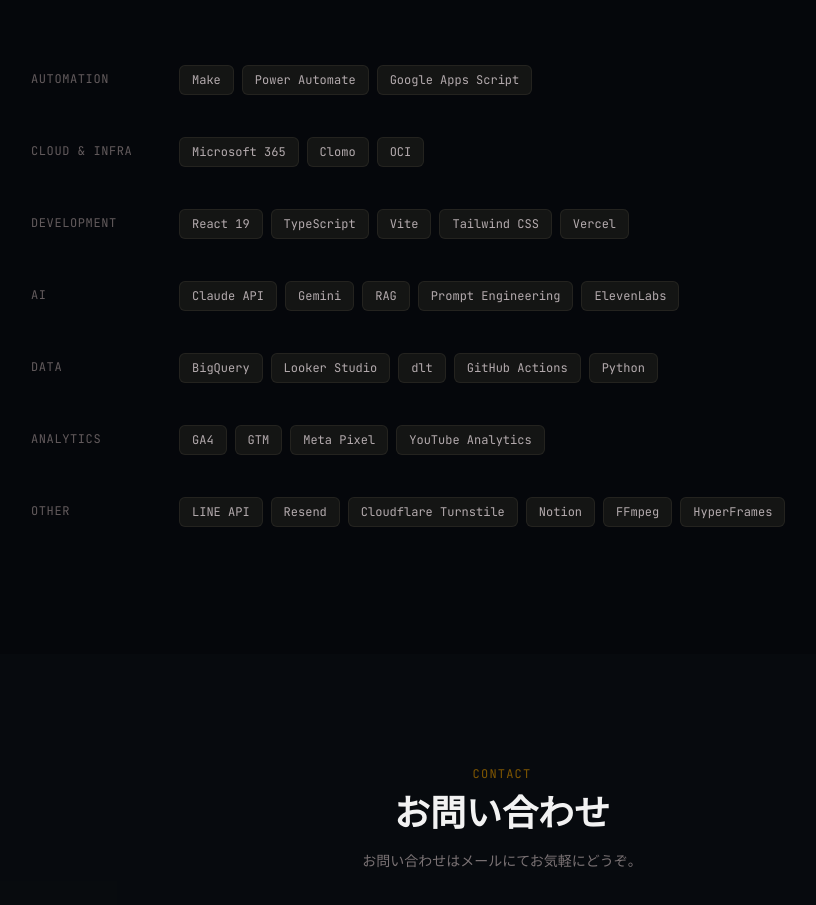
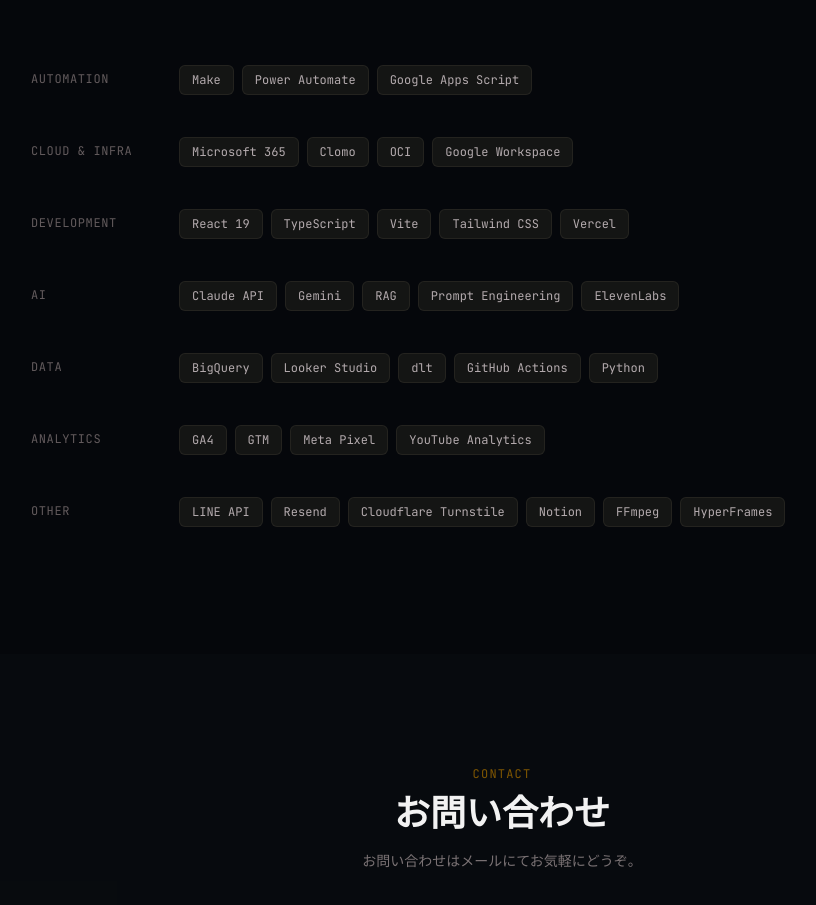
Before and after one commit to Bon-eng/portfolio, a React (Vite) app: page / in a window 1280 px wide. Shown: the part 4200-5105 px from the top of the page, without its empty margins (138-954 px from the left). Built offline with nearby package versions, Linux system fonts and the light colour scheme; a web font is replaced by a local one.

Commit message:
TechStack: Cloud & InfraにGoogle Workspaceを追加

```diff
--- a/src/pages/home/components/TechStack.tsx
+++ b/src/pages/home/components/TechStack.tsx
@@ -7,7 +7,7 @@
   },
   {
     name: 'Cloud & Infra',
-    items: ['Microsoft 365', 'Clomo', 'OCI'],
+    items: ['Microsoft 365', 'Clomo', 'OCI', 'Google Workspace'],
   },
   {
     name: 'Development',
```
